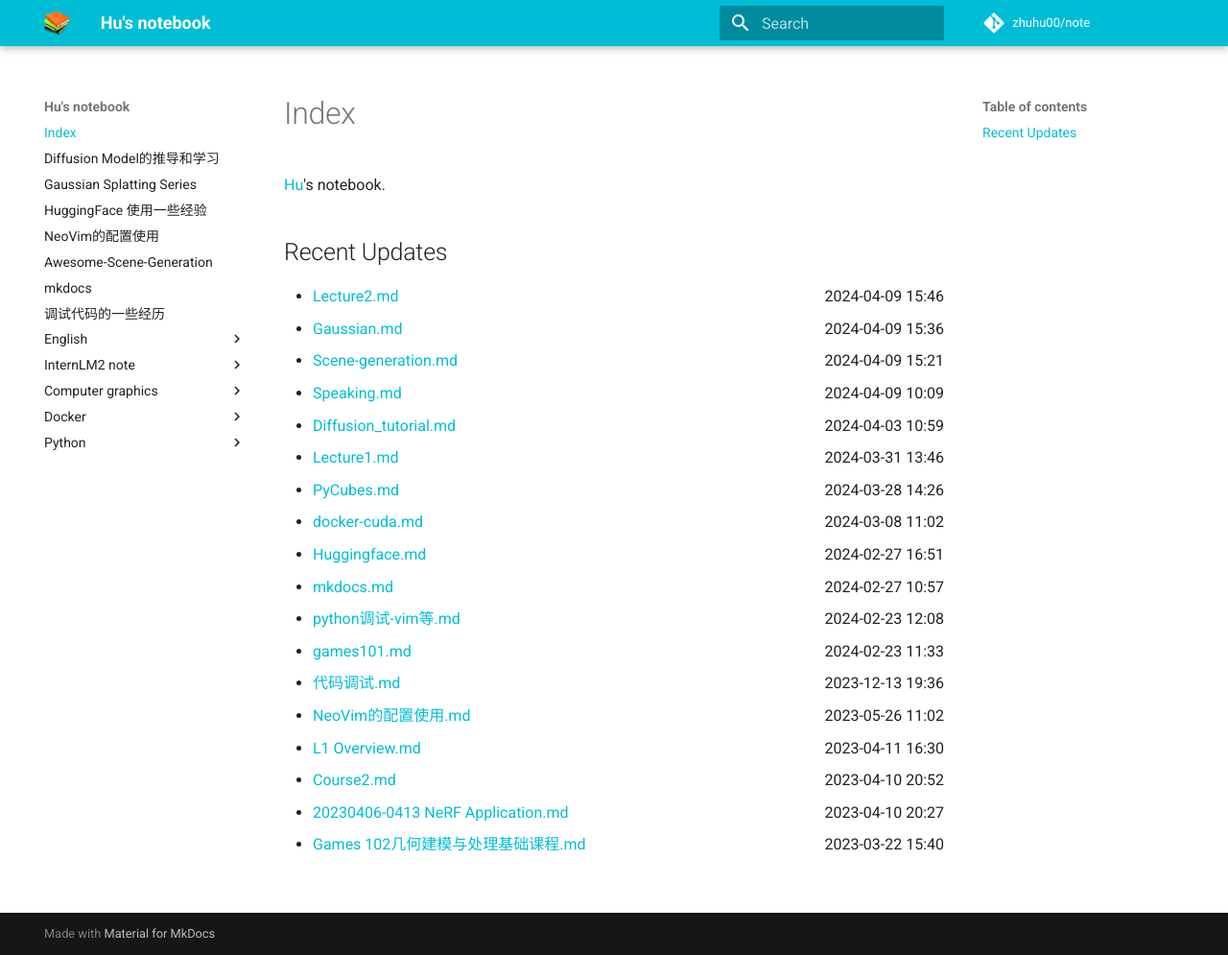
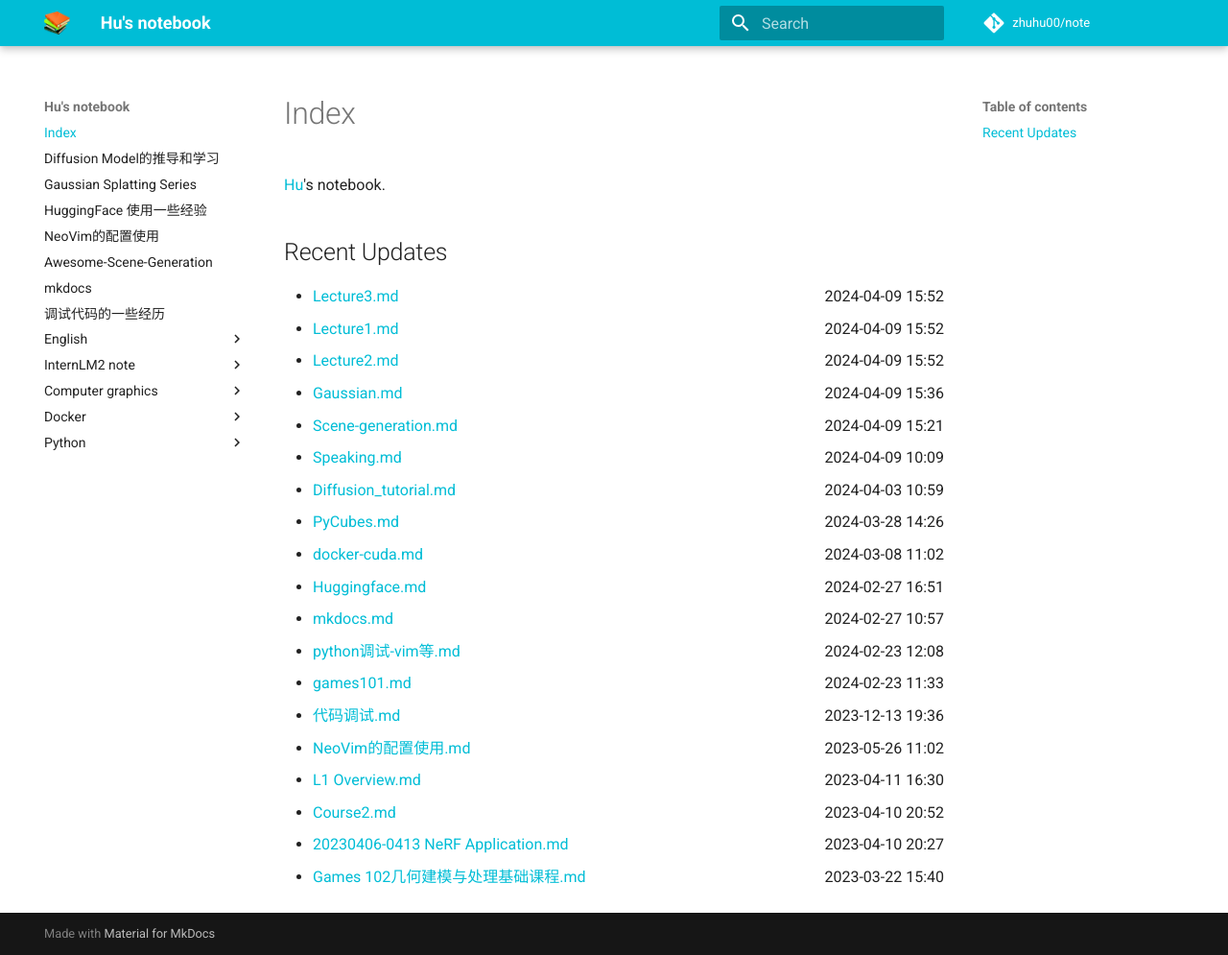
Before and after one commit to zhuhu00/note, an MkDocs documentation site: the page built from docs/index.md, in a window 1280 px wide and 995 px high. Shown: the whole window at 96% size. Built offline with MkDocs 1.6.1 and Material for MkDocs 9.7.7, drawn with Linux system fonts in a browser that asks for light colours; comment, search, counter and statistics services are not loaded.

Commit message:
update recent

```diff
--- a/docs/index.md
+++ b/docs/index.md
@@ -4,12 +4,13 @@
 [Hu](https://zhuhu00.top/)'s notebook.
 
 ## Recent Updates
-- [Lecture2.md](InternLM2-note/Lecture2/) <span style="float: right;">2024-04-09 15:46</span>
+- [Lecture3.md](InternLM2-note/Lecture3/) <span style="float: right;">2024-04-09 15:52</span>
+- [Lecture1.md](InternLM2-note/Lecture1/) <span style="float: right;">2024-04-09 15:52</span>
+- [Lecture2.md](InternLM2-note/Lecture2/) <span style="float: right;">2024-04-09 15:52</span>
 - [Gaussian.md](Gaussian/) <span style="float: right;">2024-04-09 15:36</span>
 - [Scene-generation.md](Scene-generation/) <span style="float: right;">2024-04-09 15:21</span>
 - [Speaking.md](English/Speaking/) <span style="float: right;">2024-04-09 10:09</span>
 - [Diffusion_tutorial.md](Diffusion_tutorial/) <span style="float: right;">2024-04-03 10:59</span>
-- [Lecture1.md](InternLM2-note/Lecture1/) <span style="float: right;">2024-03-31 13:46</span>
 - [PyCubes.md](python/PyCubes/) <span style="float: right;">2024-03-28 14:26</span>
 - [docker-cuda.md](docker/docker-cuda/) <span style="float: right;">2024-03-08 11:02</span>
 - [Huggingface.md](Huggingface/) <span style="float: right;">2024-02-27 16:51</span>
```
